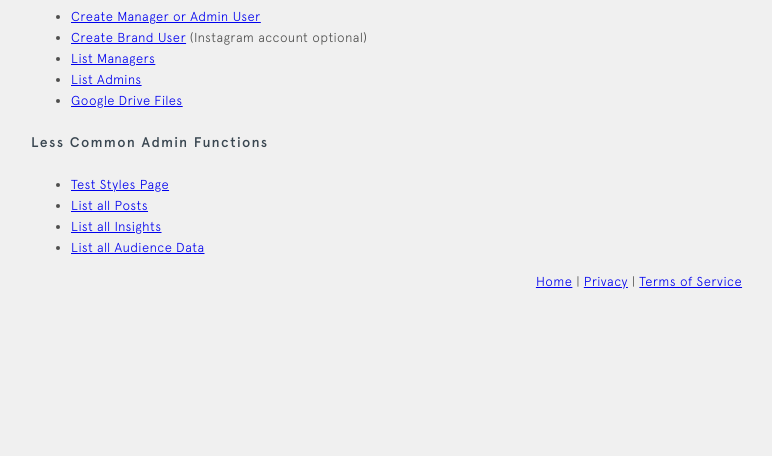
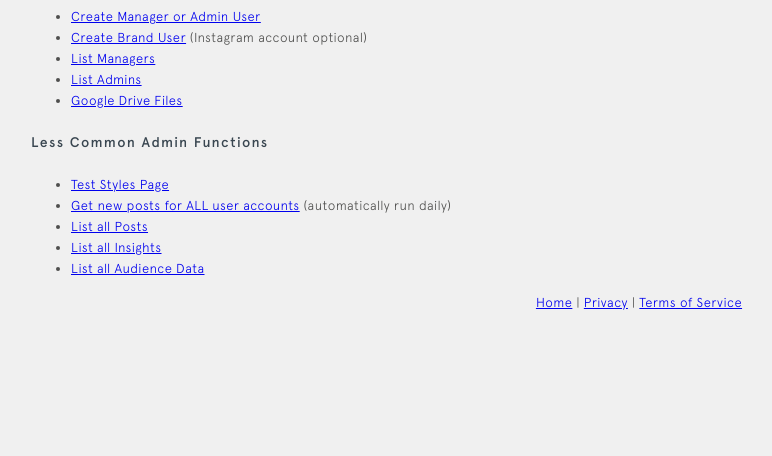
Before and after one commit to masterminds-kenya/social_network, a Flask app: page /admin in a window 1280 px wide. Shown: the part 277-733 px from the top of the page, without its empty margins (1-773 px from the left). Run offline with Flask 2, Linux system fonts and the light colour scheme; a user stored in the database is signed in; tables that the repository leaves empty hold one stand-in row (values such as "Sample post"); some libraries are stand-ins or nearby versions.

Commit message:
Daily retrieval of posts/media for all accounts feature - reports a timeout error but correctly completes the task

```diff
--- a/application/routes.py
+++ b/application/routes.py
@@ -348,6 +348,23 @@ def campaign(id, view='management'):
     return render_template(template, mod=mod, view=view, data=campaign, related=related)
 
 
+@app.route('/all_posts')
+def all_posts():
+    app.logger.info("===================== All Posts Process Run =====================")
+    all_ig = User.query.filter(User.instagram_id.isnot(None)).all()
+    pprint(all_ig)
+    for ea in all_ig:
+        # print('------------------')
+        # pprint(ea)
+        get_posts(ea.id)
+    # return_path = request.referrer
+    message = f"Got all posts for {len(all_ig)} accounts."
+    # flash(message)
+    app.logger.info(message)
+    return_path = url_for('home')
+    return redirect(return_path)
+
+
 @app.route('/<string:mod>/<int:id>')
 @login_required
 def view(mod, id):
--- a/application/templates/admin.html
+++ b/application/templates/admin.html
@@ -43,6 +43,7 @@
 <h4>Less Common Admin Functions</h4>
 <ul>
   <li><a href="{{ url_for('render_static', page_name='test') }}">Test Styles Page</a></li>
+  <li><a href="{{ url_for('all_posts') }}">Get new posts for ALL user accounts</a> (automatically run daily)</li>
   <li><a href="{{ url_for('all', mod='post') }}">List all Posts</a></li>
   <li><a href="{{ url_for('all', mod='insight') }}">List all Insights</a></li>
   <li><a href="{{ url_for('all', mod='audience') }}">List all Audience Data</a></li>
--- /dev/null
+++ b/cron.yaml
@@ -0,0 +1,5 @@
+cron:
+- description: "daily retrieve posts"
+  url: /all_posts
+  schedule: every 24 hours
+  # schedule: every 10 minutes
```
